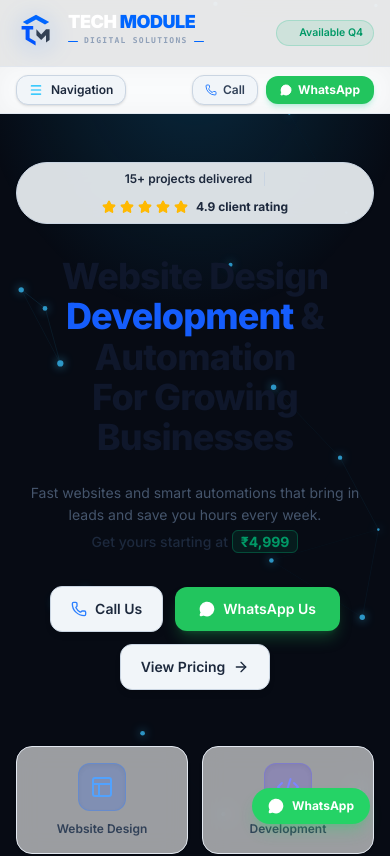
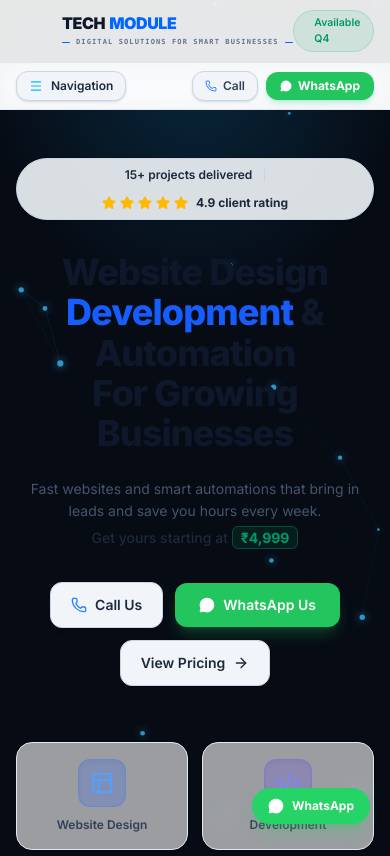
Before and after one commit to Dhruv26-k/tech-module, a Next.js app: page / in a window 390 px wide. Shown: the top 856 px of the page. Built offline with nearby package versions, Linux system fonts and the light colour scheme.

Commit message:
Fix: resolve LogoProps type mismatch and finalize two-tier mobile header

```diff
--- a/src/components/ui/Logo.tsx
+++ b/src/components/ui/Logo.tsx
@@ -2,43 +2,91 @@
 
 import Link from "next/link";
 
-export default function Logo() {
+interface LogoProps {
+  showTagline?: boolean;
+  className?: string;
+  iconOnly?: boolean;
+}
+
+export default function Logo({
+  showTagline = true,
+  className = "",
+  iconOnly = false,
+}: LogoProps) {
   return (
     <Link
       href="/"
-      className="inline-flex items-center gap-3 select-none transition-transform active:scale-95"
+      className={`group inline-flex items-center gap-2.5 sm:gap-3 select-none transition-transform active:scale-95 ${className}`}
       aria-label="Tech Module Home"
     >
-      {/* 3D Isometric TM Mark */}
-      <div className="h-10 w-10 shrink-0">
+      {/* 3D Isometric TM Mark (Transparent SVG) */}
+      <div className="relative h-9 w-9 sm:h-10 sm:w-10 shrink-0 transition-transform duration-300 group-hover:scale-105">
         <svg
           viewBox="0 0 200 200"
           fill="none"
           xmlns="http://www.w3.org/2000/svg"
-          className="h-full w-full drop-shadow-[0_4px_12px_rgba(0,102,255,0.35)]"
+          className="h-full w-full drop-shadow-[0_4px_12px_rgba(0,102,255,0.25)]"
         >
-          {/* Top Roof */}
-          <path d="M 100 24 L 166 60 L 145 72 L 100 48 L 55 72 L 34 60 Z" fill="#0066FF" />
-          {/* Left 'T' */}
-          <path d="M 28 80 L 86 80 L 86 98 L 68 98 L 68 140 L 98 158 L 98 178 L 48 148 L 48 98 L 28 98 Z" fill="#0055FF" />
-          {/* Right 'M' */}
-          <path d="M 102 96 L 126 122 L 150 96 L 168 96 L 168 150 L 150 162 L 150 126 L 126 150 L 102 126 L 102 178 L 102 96 Z" fill="#334155" />
+          <defs>
+            <linearGradient id="tm-roof" x1="34" y1="24" x2="166" y2="72" gradientUnits="userSpaceOnUse">
+              <stop stopColor="#0066FF" />
+              <stop offset="1" stopColor="#0047BA" />
+            </linearGradient>
+
+            <linearGradient id="tm-left-t" x1="28" y1="80" x2="98" y2="178" gradientUnits="userSpaceOnUse">
+              <stop stopColor="#0055FF" />
+              <stop offset="1" stopColor="#003ACC" />
+            </linearGradient>
+
+            <linearGradient id="tm-right-m" x1="102" y1="96" x2="168" y2="178" gradientUnits="userSpaceOnUse">
+              <stop stopColor="#334155" />
+              <stop offset="1" stopColor="#0F172A" />
+            </linearGradient>
+          </defs>
+
+          {/* Isometric Roof */}
+          <path
+            d="M 100 24 L 166 60 L 145 72 L 100 48 L 55 72 L 34 60 Z"
+            fill="url(#tm-roof)"
+          />
+
+          {/* Letter 'T' */}
+          <path
+            d="M 28 80 L 86 80 L 86 98 L 68 98 L 68 140 L 98 158 L 98 178 L 48 148 L 48 98 L 28 98 Z"
+            fill="url(#tm-left-t)"
+          />
+
+          {/* Letter 'M' */}
+          <path
+            d="M 102 96 L 126 122 L 150 96 L 168 96 L 168 150 L 150 162 L 150 126 L 126 150 L 102 126 L 102 178 L 102 96 Z"
+            fill="url(#tm-right-m)"
+          />
         </svg>
       </div>
 
       {/* Brand Typography */}
-      <div className="flex flex-col text-left">
-        <div className="text-lg font-black tracking-tight leading-none text-white">
-          TECH <span className="text-[#0066FF]">MODULE</span>
+      {!iconOnly && (
+        <div className="flex flex-col text-left leading-none">
+          <div className="flex items-center text-base sm:text-lg font-black tracking-tight">
+            <span className="text-slate-900 dark:text-white transition-colors">
+              TECH
+            </span>
+            <span className="ml-1 text-[#0066FF] dark:text-[#38bdf8] transition-colors">
+              MODULE
+            </span>
+          </div>
+
+          {showTagline && (
+            <div className="mt-1 flex items-center gap-1.5">
+              <span className="h-[1px] w-2 bg-[#0066FF] dark:bg-[#38bdf8] rounded-full shrink-0" />
+              <span className="text-[7px] sm:text-[8px] font-bold uppercase tracking-[0.16em] text-slate-500 dark:text-slate-400 font-mono whitespace-nowrap">
+                Digital Solutions For Smart Businesses
+              </span>
+              <span className="h-[1px] w-2 bg-[#0066FF] dark:bg-[#38bdf8] rounded-full shrink-0" />
+            </div>
+          )}
         </div>
-        <div className="mt-1 flex items-center gap-1.5">
-          <span className="h-[1px] w-2.5 bg-[#0066FF] rounded-full" />
-          <span className="text-[8px] font-bold uppercase tracking-[0.16em] text-slate-400 font-mono">
-            Digital Solutions
-          </span>
-          <span className="h-[1px] w-2.5 bg-[#0066FF] rounded-full" />
-        </div>
-      </div>
+      )}
     </Link>
   );
 }
```
